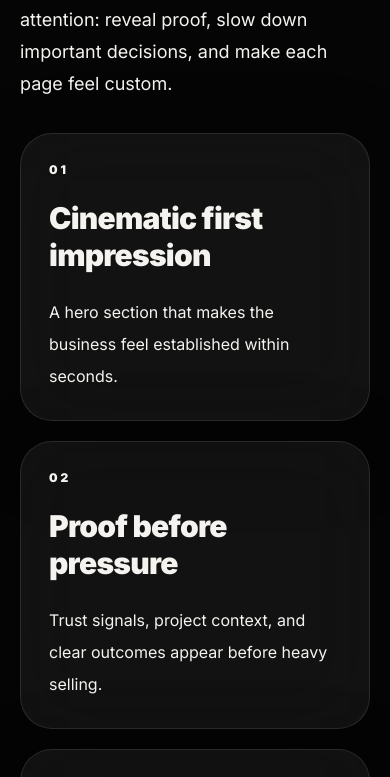
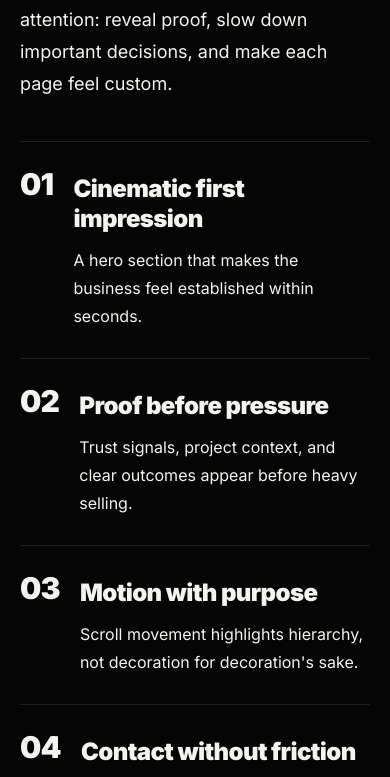
Before and after one commit to muhammedmuneerk/weboltrix, a React (Vite) app: page / in a window 390 px wide. Shown: the part 5780-6557 px from the top of the page. Built offline with nearby package versions, Linux system fonts and the light colour scheme.

Commit message:
make the homepage's weboltrix signature section resposive on mobile screens while restructuring and enhancing the layout structure

```diff
--- a/src/pages/Home.jsx
+++ b/src/pages/Home.jsx
@@ -210,7 +210,24 @@ export default function Home() {
         down important decisions, and make each page feel custom.
       </p>
     </div>
-          <div className="stagger-grid mt-8 grid gap-5 md:grid-cols-2 xl:grid-cols-4">
+
+    {/* Mobile — editorial numbered list, no card chrome */}
+    <div className="mt-10 divide-y divide-white/10 border-t border-white/10 md:hidden">
+      {experiencePillars.map(([title, text], index) => (
+        <div key={title} className="flex gap-5 py-7">
+          <span className="flex-none text-3xl font-black leading-none tracking-tight text-white/22">
+            0{index + 1}
+          </span>
+          <div className="pt-1">
+            <h3 className="text-2xl font-black leading-tight tracking-tight">{title}</h3>
+            <p className="mt-3 text-base leading-7 text-white/58">{text}</p>
+          </div>
+        </div>
+      ))}
+    </div>
+
+    {/* md+ — your original panel grid, untouched */}
+    <div className="stagger-grid mt-8 hidden gap-5 md:grid md:grid-cols-2 xl:grid-cols-4">
       {experiencePillars.map(([title, text], index) => (
         <article
           key={title}
```
Lines whose indentation alone changed are shown as unchanged.
